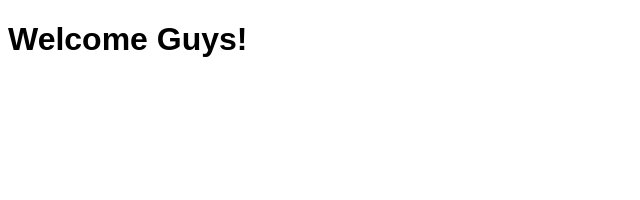
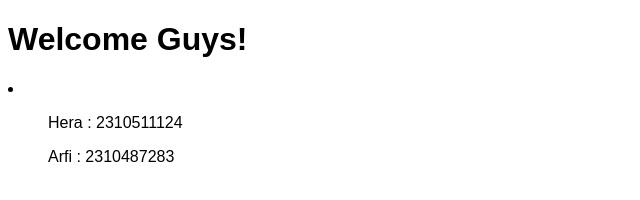
Before and after one commit to heradph/test-repo, a plain HTML site: page index.html in a window 1280 px wide. Shown: the whole page, without its empty margins (0-640 px from the left). Drawn offline with Linux system fonts and the light colour scheme.

Commit message:
Menambahkan list

```diff
--- a/index.html
+++ b/index.html
@@ -14,5 +14,9 @@
     <h1>Welcome Guys!</h1>
 
     <script src="script.js"></script>
+    <li>
+        <ul>Hera : 2310511124</ul>
+        <ul>Arfi : 2310487283</ul>
+    </li>
 </body>
 </html>
```
